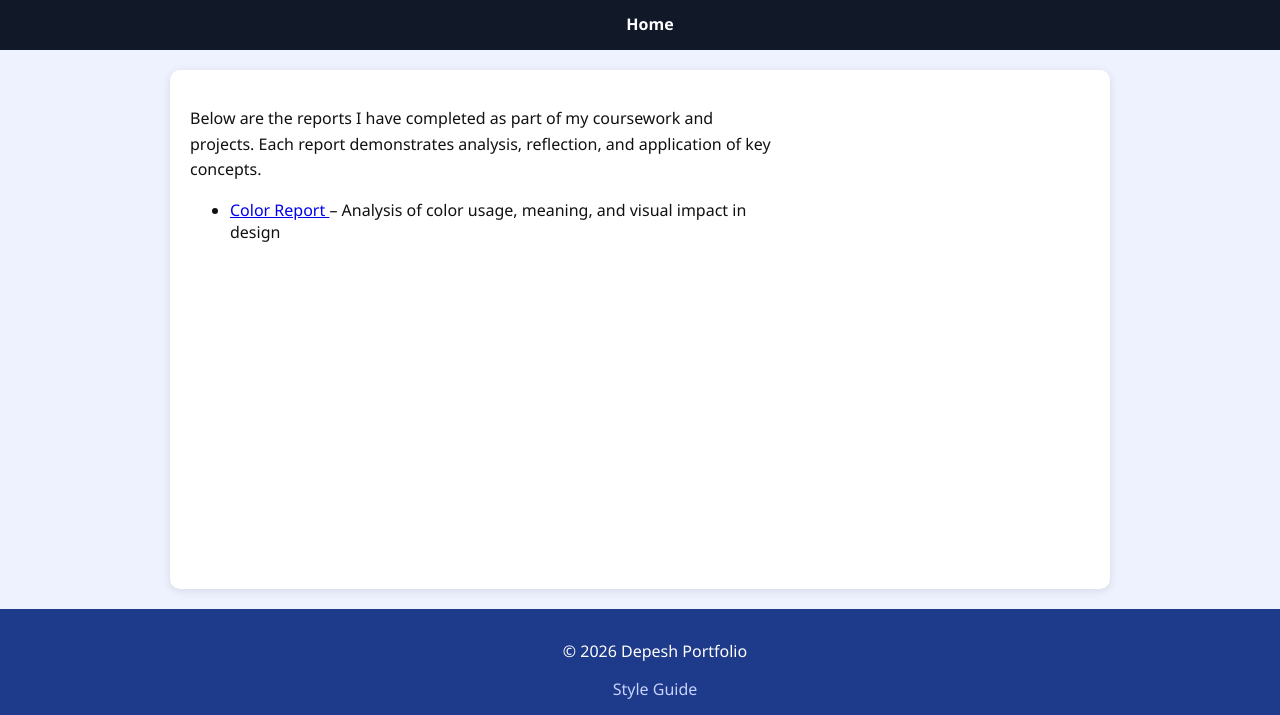
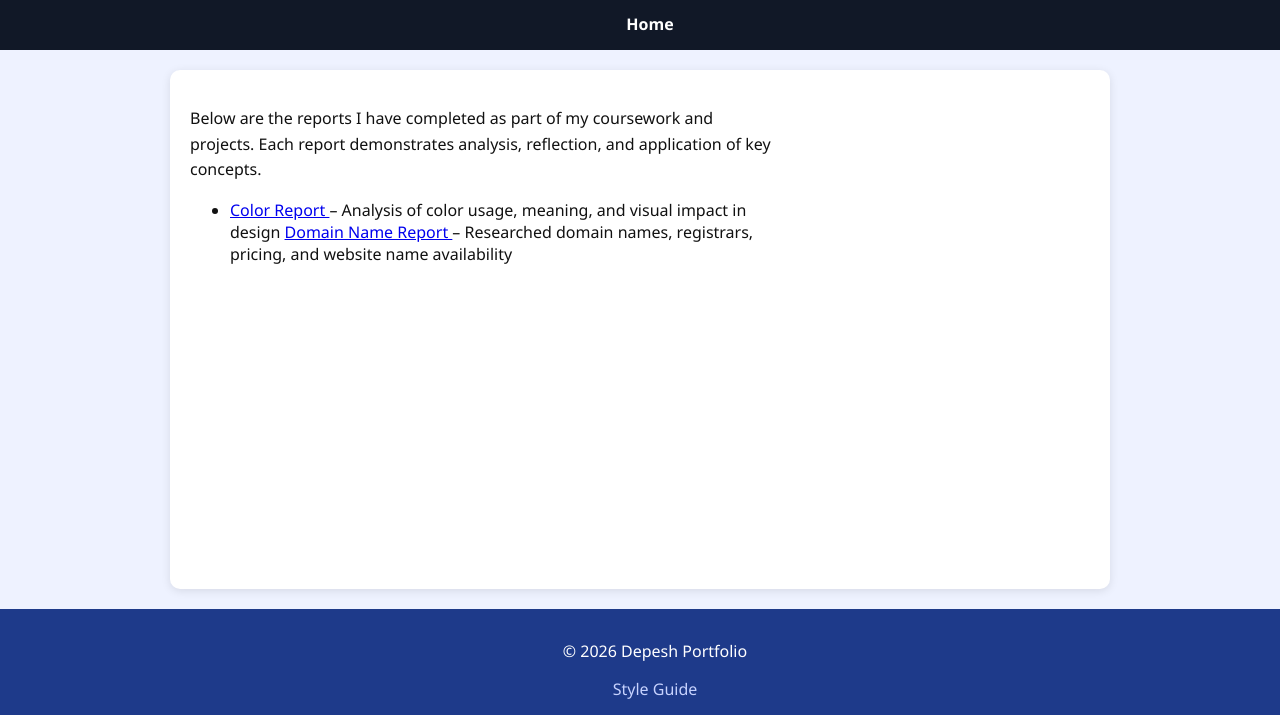
Before and after one commit to depeshpriyan11/github-portfolio, a plain HTML site: page reports/index.html in a window 1280 px wide. Shown: the part 85-800 px from the top of the page. Drawn offline with Linux system fonts and the light colour scheme.

Commit message:
add: include Domain Name Report in reports index

```diff
--- a/reports/index.html
+++ b/reports/index.html
@@ -36,6 +36,10 @@
             Color Report
           </a>
           – Analysis of color usage, meaning, and visual impact in design
+          <a href="Domain Name Report.docx" download>
+            Domain Name Report
+          </a>
+          – Researched domain names, registrars, pricing, and website name availability
         </li>
       </ul>
     </div>
```
Also changed, not shown: 1 other file.
